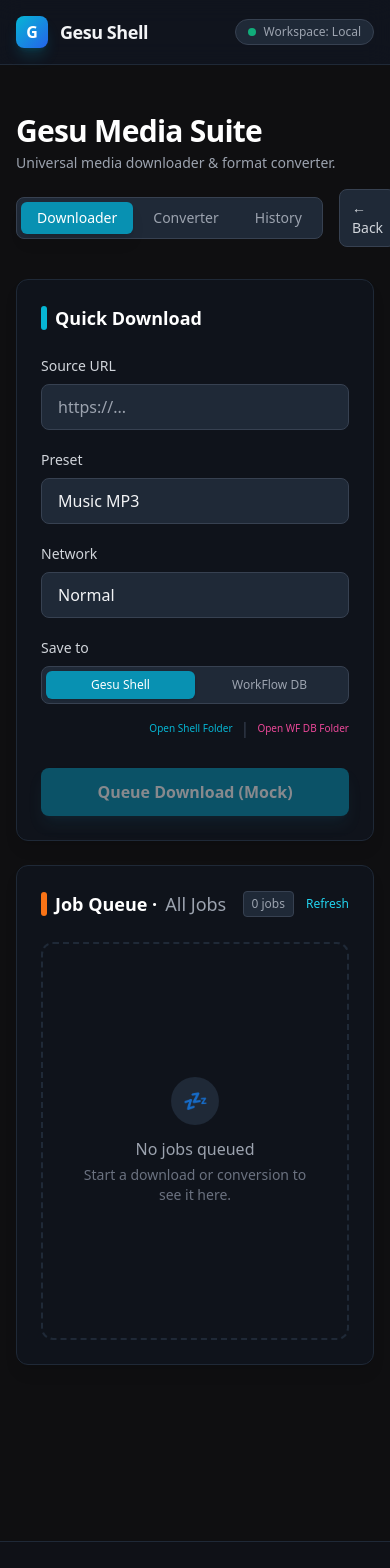
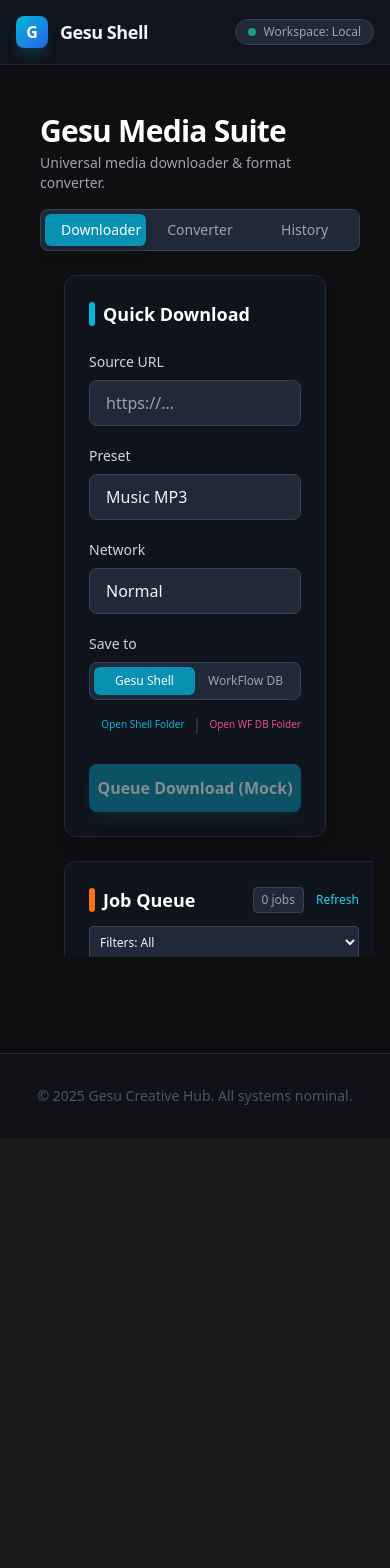
Before and after one commit to gesucreative-hub/gesu-ecosystem-app, a React (Vite) app in the folder apps/gesu-shell/: page /media-suite in a window 390 px wide. Shown: the top 1568 px of the page. After the commit the page ends 1138 px from the top, so only its background shows below. Built offline with nearby package versions, Linux system fonts and the light colour scheme.

Commit message:
feat(media-suite): polish history layout, scroll behavior, and responsive job queue

```diff
--- a/apps/gesu-shell/src/pages/MediaSuitePage.tsx
+++ b/apps/gesu-shell/src/pages/MediaSuitePage.tsx
@@ -132,6 +132,8 @@ export function MediaSuitePage() {
     const [activeTab, setActiveTab] = useState<Tab>('downloader');
     const [jobs, setJobs] = useState<Job[]>([]);
     const [historyJobs, setHistoryJobs] = useState<MediaSuiteJob[]>([]);
+    const [queueFilter, setQueueFilter] = useState<'all' | 'download' | 'convert' | 'advanced'>('all');
+    const [historyFilter, setHistoryFilter] = useState<'all' | 'download' | 'convert' | 'advanced'>('all');
 
     // Downloader Form State
     const [url, setUrl] = useState('');
@@ -300,7 +302,23 @@ export function MediaSuitePage() {
     };
 
     return (
-        <div className="flex flex-col gap-6 animate-in fade-in slide-in-from-bottom-2 duration-500 pb-20 relative">
+        <div className="h-screen w-full flex flex-col gap-6 animate-in fade-in slide-in-from-bottom-2 duration-500 pb-2 pr-6 pl-6 relative overflow-hidden">
+            <style>{`
+                .scroll-on-hover::-webkit-scrollbar {
+                    width: 6px;
+                    height: 6px;
+                }
+                .scroll-on-hover::-webkit-scrollbar-track {
+                    background: transparent;
+                }
+                .scroll-on-hover::-webkit-scrollbar-thumb {
+                    background: rgba(107, 114, 128, 0.3);
+                    border-radius: 3px;
+                }
+                .scroll-on-hover:hover::-webkit-scrollbar-thumb {
+                    background: rgba(107, 114, 128, 0.6);
+                }
+            `}</style>
 
             {/* Toast Notification */}
             {toast && (
@@ -312,47 +330,47 @@ export function MediaSuitePage() {
             )}
 
             {/* Header */}
-            <div className="flex flex-col md:flex-row md:justify-between md:items-center gap-4 mb-2">
+            <div className="flex flex-col md:flex-row md:justify-between md:items-center gap-4 shrink-0">
                 <div>
                     <h1 className="text-3xl font-bold text-white tracking-tight">Gesu Media Suite</h1>
                     <p className="text-gray-400 text-sm mt-1">Universal media downloader & format converter.</p>
                 </div>
 
                 <div className="flex items-center gap-4">
-                    <div className="bg-gray-800 p-1 rounded-lg flex gap-1 border border-gray-700">
+                    <div className="bg-gray-800 p-1 rounded-lg grid grid-cols-3 gap-1 border border-gray-700 w-full md:w-auto min-w-[320px]">
                         <button
                             onClick={() => setActiveTab('downloader')}
-                            className={`px-4 py-1.5 rounded-md text-sm font-medium transition-all ${activeTab === 'downloader' ? 'bg-cyan-600 text-white shadow-lg' : 'text-gray-400 hover:text-gray-200'
+                            className={`px-4 py-1.5 rounded-md text-sm font-medium transition-all text-center ${activeTab === 'downloader' ? 'bg-cyan-600 text-white shadow-lg' : 'text-gray-400 hover:text-gray-200'
                                 }`}
                         >
                             Downloader
                         </button>
                         <button
                             onClick={() => setActiveTab('converter')}
-                            className={`px-4 py-1.5 rounded-md text-sm font-medium transition-all ${activeTab === 'converter' ? 'bg-purple-600 text-white shadow-lg' : 'text-gray-400 hover:text-gray-200'
+                            className={`px-4 py-1.5 rounded-md text-sm font-medium transition-all text-center ${activeTab === 'converter' ? 'bg-purple-600 text-white shadow-lg' : 'text-gray-400 hover:text-gray-200'
                                 }`}
                         >
                             Converter
                         </button>
                         <button
                             onClick={() => { setActiveTab('history'); refreshHistory(); }}
-                            className={`px-4 py-1.5 rounded-md text-sm font-medium transition-all ${activeTab === 'history' ? 'bg-orange-600 text-white shadow-lg' : 'text-gray-400 hover:text-gray-200'
+                            className={`px-4 py-1.5 rounded-md text-sm font-medium transition-all text-center ${activeTab === 'history' ? 'bg-orange-600 text-white shadow-lg' : 'text-gray-400 hover:text-gray-200'
                                 }`}
                         >
                             History
                         </button>
                     </div>
 
-                    <Link to="/" className="px-3 py-2 bg-gray-800 hover:bg-gray-700 text-gray-300 rounded-lg text-sm border border-gray-700 transition-colors">
+                    <Link to="/" className="px-3 py-2 bg-gray-800 hover:bg-gray-700 text-gray-300 rounded-lg text-sm border border-gray-700 transition-colors shrink-0">
                         ← Back
                     </Link>
                 </div>
             </div>
 
-            <div className="flex flex-col lg:flex-row gap-6">
+            <div className="grid grid-cols-1 lg:grid-cols-[minmax(0,2.2fr)_minmax(320px,1fr)] gap-6 max-w-7xl w-full mx-auto flex-1 min-h-0 px-6">
 
                 {/* --- LEFT COLUMN: INPUT FORMS --- */}
-                <div className="flex-1 flex flex-col gap-6">
+                <div className="flex flex-col gap-6 w-full min-w-0">
 
                     {/* Downloader Form */}
                     {activeTab === 'downloader' && (
@@ -562,37 +580,71 @@ export function MediaSuitePage() {
 
                     {/* History View */}
                     {activeTab === 'history' && (
-                        <div className="bg-gray-900/50 backdrop-blur-sm border border-gray-800 p-6 rounded-xl shadow-lg">
-                            <div className="flex justify-between items-center mb-6">
+                        <div className="bg-gray-900/50 backdrop-blur-sm border border-gray-800 p-6 rounded-xl shadow-lg flex flex-col w-full max-h-[calc(100vh-180px)] min-h-[500px]">
+                            <div className="flex justify-between items-center mb-4 shrink-0">
                                 <h2 className="text-lg font-semibold text-white flex items-center gap-2">
                                     <span className="w-1.5 h-6 bg-orange-500 rounded-full"></span>
                                     Recent Jobs
                                 </h2>
-                                <button onClick={refreshHistory} className="text-xs text-cyan-400 hover:text-cyan-300">Refresh</button>
+                                <div className="flex gap-2 items-center">
+                                    <select
+                                        value={historyFilter}
+                                        onChange={(e) => setHistoryFilter(e.target.value as any)}
+                                        className="bg-gray-800 border border-gray-700 rounded p-1.5 text-xs text-gray-100 focus:outline-none focus:ring-1 focus:ring-cyan-500"
+                                    >
+                                        <option value="all">All</option>
+                                        <option value="download">Download</option>
+                                        <option value="convert">Convert</option>
+                                        <option value="advanced">Advanced</option>
+                                    </select>
+                                    <button onClick={refreshHistory} className="text-xs text-cyan-400 hover:text-cyan-300 ml-2">Refresh</button>
+                                </div>
                             </div>
 
-                            <div className="overflow-x-auto">
+                            <div className="flex-1 overflow-y-auto scroll-on-hover pr-1 min-h-0">
                                 <table className="w-full text-left border-collapse">
+                                    {/* Table content continues... */}
+                                    {(() => {
+                                        const isConvertLikeFilter = historyFilter === 'convert' || historyFilter === 'advanced';
+                                        const colSpan = isConvertLikeFilter ? 5 : 7;
+                                        return (
+                                            <>
                                                 <thead>
                                                     <tr className="border-b border-gray-700 text-gray-400 text-xs uppercase tracking-wider">
                                                         <th className="p-3">Time</th>
                                                         <th className="p-3">Type</th>
                                                         <th className="p-3">Status</th>
                                                         <th className="p-3">Preset</th>
-                                            <th className="p-3">Network</th>
+                                                        {!isConvertLikeFilter && <th className="p-3">Network</th>}
                                                         <th className="p-3">Target</th>
-                                            <th className="p-3">Details</th>
+                                                        {!isConvertLikeFilter && <th className="p-3">Details</th>}
                                                     </tr>
                                                 </thead>
                                                 <tbody className="divide-y divide-gray-800">
                                                     {historyJobs.length === 0 ? (
                                                         <tr>
-                                                <td colSpan={7} className="p-8 text-center text-gray-500">
+                                                            <td colSpan={colSpan} className="p-8 text-center text-gray-500">
                                                                 No history log found.
                                                             </td>
                                                         </tr>
                                                     ) : (
-                                            historyJobs.map((job, idx) => (
+                                                        historyJobs
+                                                            .filter(job => {
+                                                                if (historyFilter === 'all') return true;
+                                                                const preset = job.preset || '';
+                                                                if (historyFilter === 'advanced') {
+                                                                    return preset === 'video-advanced';
+                                                                }
+                                                                if (historyFilter === 'convert') {
+                                                                    return preset.startsWith('audio-') || (preset.startsWith('video-') && preset !== 'video-advanced');
+                                                                }
+                                                                if (historyFilter === 'download') {
+                                                                    if (!preset) return true;
+                                                                    return !(preset.startsWith('audio-') || preset.startsWith('video-'));
+                                                                }
+                                                                return true;
+                                                            })
+                                                            .map((job, idx) => (
                                                                 <tr key={`${job.id}-${job.status}-${idx}`} className="hover:bg-gray-800/30 transition-colors">
                                                                     <td className="p-3 text-sm text-gray-300 whitespace-nowrap">
                                                                         {new Date(job.timestamp).toLocaleString()}
@@ -619,8 +671,9 @@ export function MediaSuitePage() {
                                                                         </span>
                                                                     </td>
                                                                     <td className="p-3 text-sm text-gray-300">
-                                                        {PRESET_DISPLAY_NAMES[job.preset] || job.preset}
+                                                                        {getPresetDisplayName(job.preset)}
                                                                     </td>
+                                                                    {!isConvertLikeFilter && (
                                                                         <td className="p-3 text-sm text-gray-300">
                                                                             {job.network ? (
                                                                                 NETWORK_LABELS[job.network as NetworkProfile] || job.network
@@ -628,20 +681,26 @@ export function MediaSuitePage() {
                                                                                 <span className="text-gray-600">-</span>
                                                                             )}
                                                                         </td>
+                                                                    )}
                                                                     <td className="p-3 text-sm text-gray-300">
                                                                         <span className={`px-1.5 py-0.5 rounded text-[10px] border ${job.target === 'workflow' ? 'bg-pink-900/30 text-pink-300 border-pink-800' : 'bg-gray-700 text-gray-400 border-gray-600'}`}>
                                                                             {job.target === 'workflow' ? 'WF DB' : 'Shell'}
                                                                         </span>
                                                                     </td>
+                                                                    {!isConvertLikeFilter && (
                                                                         <td className="p-3 text-xs text-gray-500 max-w-[200px] truncate" title={job.errorMessage || job.url || job.details}>
                                                                             {/* Untuk advanced, backend sudah mengisi job.details.
                                                                Untuk job lain, pakai errorMessage atau url. */}
                                                                             {job.details || job.errorMessage || job.url}
                                                                         </td>
+                                                                    )}
                                                                 </tr>
                                                             ))
                                                     )}
                                                 </tbody>
+                                            </>
+                                        );
+                                    })()}
                                 </table>
                             </div>
                         </div>
@@ -650,18 +709,33 @@ export function MediaSuitePage() {
                 </div>
 
                 {/* --- RIGHT COLUMN: JOB QUEUE --- */}
-                <div className="lg:w-[28rem] xl:w-[32rem] bg-gray-900/50 backdrop-blur-sm border border-gray-800 p-6 rounded-xl shadow-lg h-fit min-h-[500px] flex flex-col">
-                    <div className="flex justify-between items-center mb-6">
+                <div className="bg-gray-900/50 backdrop-blur-sm border border-gray-800 p-6 rounded-xl shadow-lg flex flex-col shrink-0 max-h-[calc(100vh-180px)] w-full min-w-[320px]">
+                    <div className="flex flex-col gap-3 mb-4 shrink-0">
+                        {/* Row 1: Title + Controls */}
+                        <div className="flex justify-between items-center">
                             <h2 className="text-lg font-semibold text-white flex items-center gap-2">
                                 <span className="w-1.5 h-6 bg-orange-500 rounded-full"></span>
-                            Job Queue · <span className="text-gray-400 font-normal">All Jobs</span>
+                                Job Queue
                             </h2>
-                        <div className="flex items-center gap-3">
-                            {/* Future filter chips can go here */}
-                            <span className="text-xs bg-gray-800 px-2 py-1 rounded text-gray-400 border border-gray-700">
+                            <div className="flex items-center gap-2">
+                                <span className="text-xs bg-gray-800 px-2 py-1 rounded text-gray-400 border border-gray-700 whitespace-nowrap">
                                     {jobs.length} jobs
                                 </span>
-                            <button onClick={refreshJobs} className="text-xs text-cyan-400 hover:text-cyan-300">Refresh</button>
+                                <button onClick={refreshJobs} className="text-xs text-cyan-400 hover:text-cyan-300 ml-1">Refresh</button>
+                            </div>
+                        </div>
+                        {/* Row 2: Filter */}
+                        <div className="flex justify-end">
+                            <select
+                                value={queueFilter}
+                                onChange={(e) => setQueueFilter(e.target.value as any)}
+                                className="bg-gray-800 border border-gray-700 rounded p-1.5 text-xs text-gray-100 focus:outline-none focus:ring-1 focus:ring-cyan-500 w-full md:w-auto"
+                            >
+                                <option value="all">Filters: All</option>
+                                <option value="download">Filters: Download</option>
+                                <option value="convert">Filters: Convert</option>
+                                <option value="advanced">Filters: Advanced</option>
+                            </select>
                         </div>
                     </div>
 
@@ -672,8 +746,20 @@ export function MediaSuitePage() {
                             <p className="text-sm mt-1">Start a download or conversion to see it here.</p>
                         </div>
                     ) : (
-                        <div className="flex flex-col gap-3 overflow-y-auto max-h-[600px] pr-2 custom-scrollbar">
-                            {jobs.map(job => (
+                        <div className="flex flex-col gap-3 overflow-y-auto scroll-on-hover pr-2 flex-1 min-h-0">
+                            {jobs
+                                .filter(job => {
+                                    if (queueFilter === 'all') return true;
+                                    if (queueFilter === 'download') return job.type === 'download';
+                                    if (queueFilter === 'convert') {
+                                        return job.type === 'convert' && (job.payload as any).preset !== 'video-advanced';
+                                    }
+                                    if (queueFilter === 'advanced') {
+                                        return job.type === 'convert' && (job.payload as any).preset === 'video-advanced';
+                                    }
+                                    return true;
+                                })
+                                .map(job => (
                                     <div key={job.id} className="bg-gray-800/40 border border-gray-700/50 rounded-lg p-4 hover:border-gray-600 transition-colors group">
                                         <div className="flex justify-between items-start mb-2">
                                             <div className="flex items-center gap-2">
```
Lines whose indentation alone changed are shown as unchanged.
